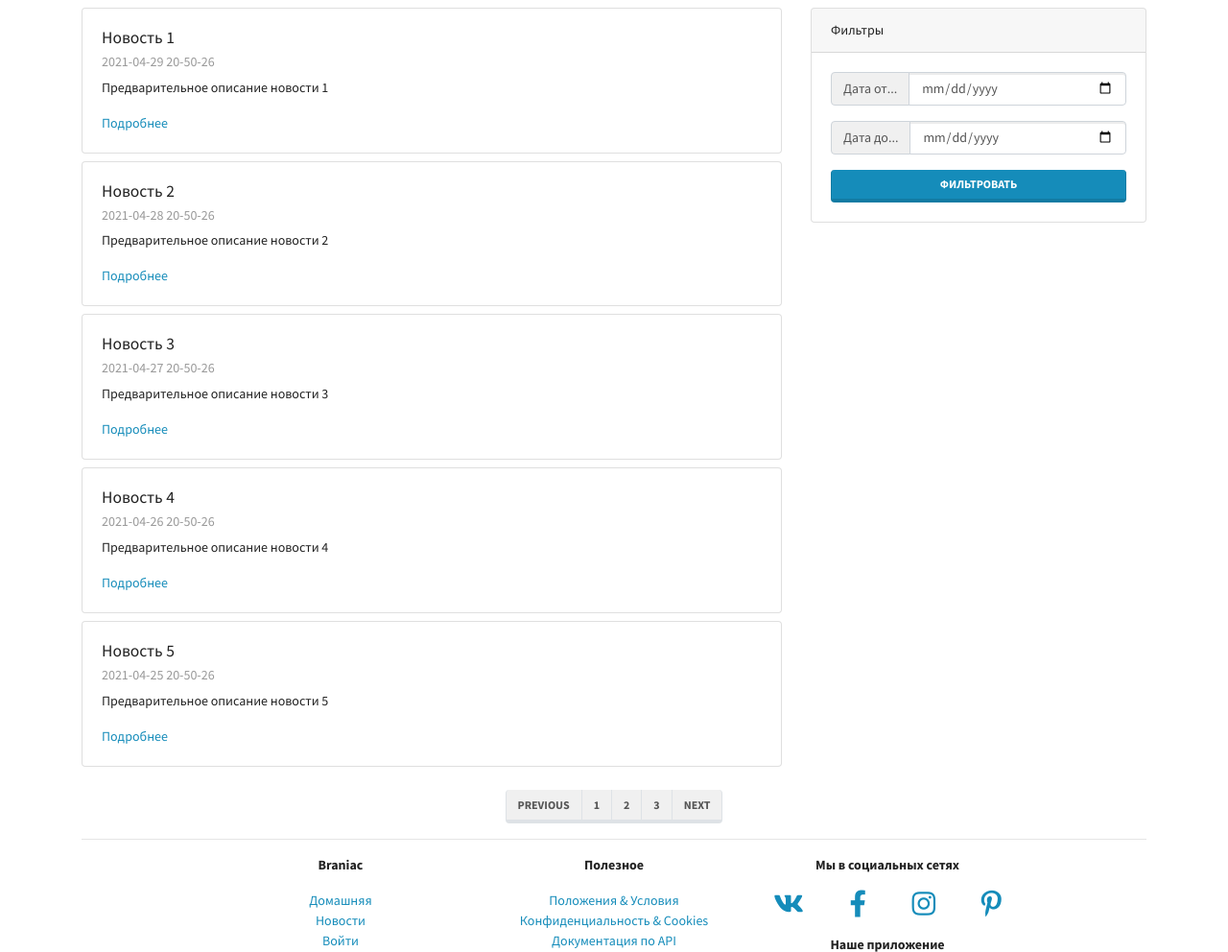
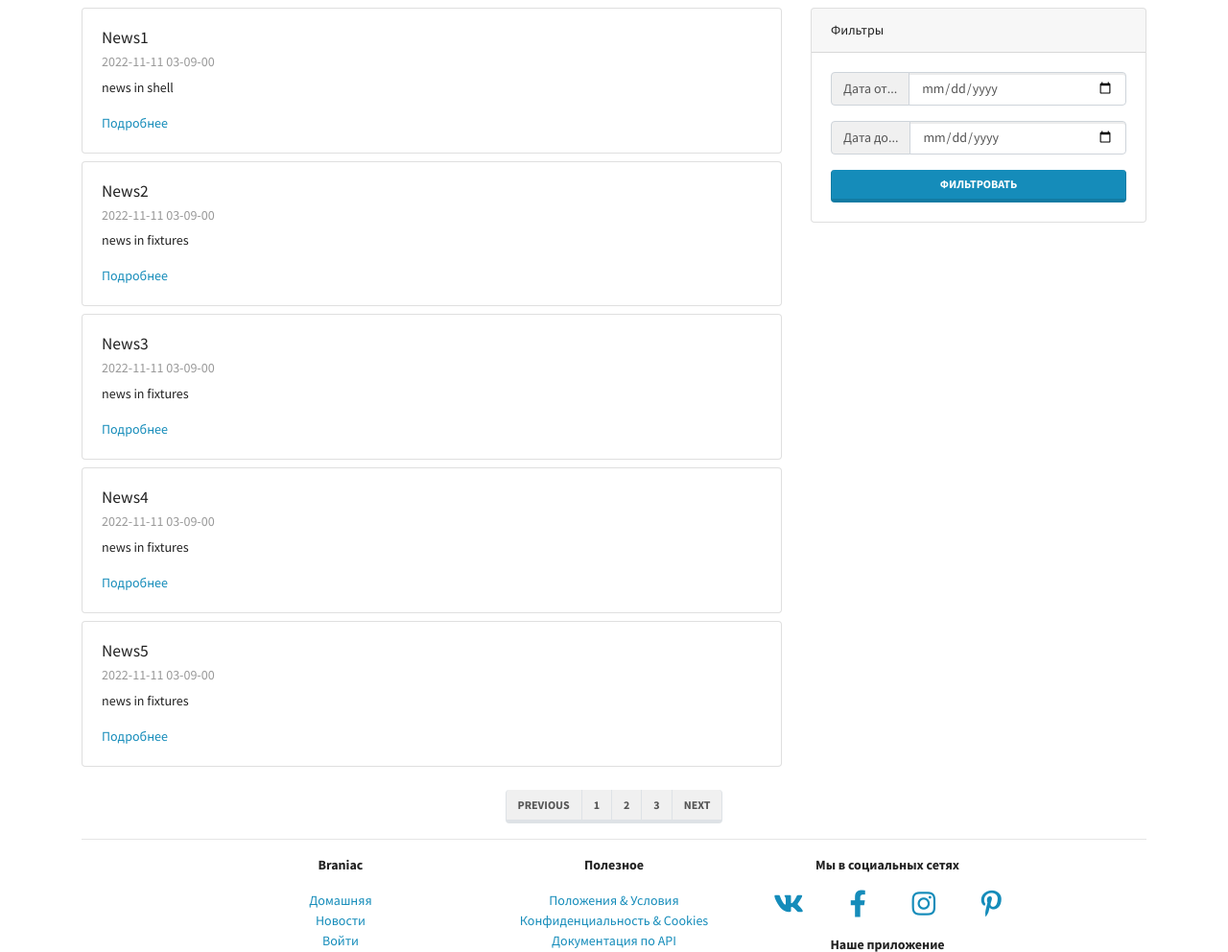
Before and after one commit to GarrikDanilov/BraniacLMS, a Django app: page /mainapp/news/ in a window 1280 px wide. Shown: the part 77-1069 px from the top of the page at 96% size. Run offline with Django 4.2, Linux system fonts and the light colour scheme; data comes from the database, SQL or seed files in the repository; both versions use the stored data as it was after the commit; some libraries are stand-ins or nearby versions.

Commit message:
add fixture

```diff
--- a/mainapp/templates/mainapp/news.html
+++ b/mainapp/templates/mainapp/news.html
@@ -10,9 +10,9 @@
     <div class="card my-2">
       <div class="card-body">
         <h5 class="card-title">{{ news_item.title }}</h5>
-        <h6 class="card-subtitle mb-2 text-muted">{{ news_item.date }}</h6>
-        <p class="card-text">{{ news_item.preview }}</p>
-        <a href="#" class="card-link">Подробнее</a>
+        <h6 class="card-subtitle mb-2 text-muted">{{ news_item.created|date:"Y-m-d h-i-s" }}</h6>
+        <p class="card-text">{{ news_item.preamble }}</p>
+        <a href="{% url 'mainapp:news_detail' news_item.pk %}" class="card-link">Подробнее</a>
       </div>
     </div>
     {% endfor %}
--- a/mainapp/urls.py
+++ b/mainapp/urls.py
@@ -13,5 +13,6 @@ urlpatterns = [
     path('login/', views.LoginView.as_view(), name="login"),
     path('news/', views.NewsView.as_view(), name="news"),
     path('news/<int:page>/', views.NewsWithPaginatorView.as_view(), name="news_paginator"),
+    path('news_detail/<pk>/', views.NewsDetail.as_view(), name="news_detail"),
 
 ]
--- a/mainapp/views.py
+++ b/mainapp/views.py
@@ -1,6 +1,7 @@
-# from django.shortcuts import render
+from django.shortcuts import get_object_or_404
 from django.http import HttpResponse
 from django.views.generic import TemplateView
+from mainapp.models import News
 
 
 class ContactsView(TemplateView):
@@ -28,29 +29,16 @@ class NewsView(TemplateView):
 
     def get_context_data(self, **kwargs):
         context = super().get_context_data(**kwargs)
-        context['object_list'] = [
-            {
-                'title': 'Новость 1',
-                'date': '2021-04-29 20-50-26',
-                'preview': 'Предварительное описание новости 1'
-            }, {
-                'title': 'Новость 2',
-                'date': '2021-04-28 20-50-26',
-                'preview': 'Предварительное описание новости 2'
-            }, {
-                'title': 'Новость 3',
-                'date': '2021-04-27 20-50-26',
-                'preview': 'Предварительное описание новости 3'
-            }, {
-                'title': 'Новость 4',
-                'date': '2021-04-26 20-50-26',
-                'preview': 'Предварительное описание новости 4'
-            }, {
-                'title': 'Новость 5',
-                'date': '2021-04-25 20-50-26',
-                'preview': 'Предварительное описание новости 5'
-            }
-        ]
+        context['object_list'] = News.objects.filter(deleted=False)
+        return context
+
+
+class NewsDetail(TemplateView):
+    template_name = 'mainapp/news_detail.html'
+
+    def get_context_data(self, pk=None, **kwargs):
+        context = super().get_context_data(pk=pk, **kwargs)
+        context['news_object'] = get_object_or_404(News, pk=pk)
         return context
 
 
```
Also changed, not shown: mainapp/fixtures/001_news.json (added, +67 -0 lines), mainapp/templates/mainapp/news_detail.html (added, +19 -0 lines), db.sqlite3.
